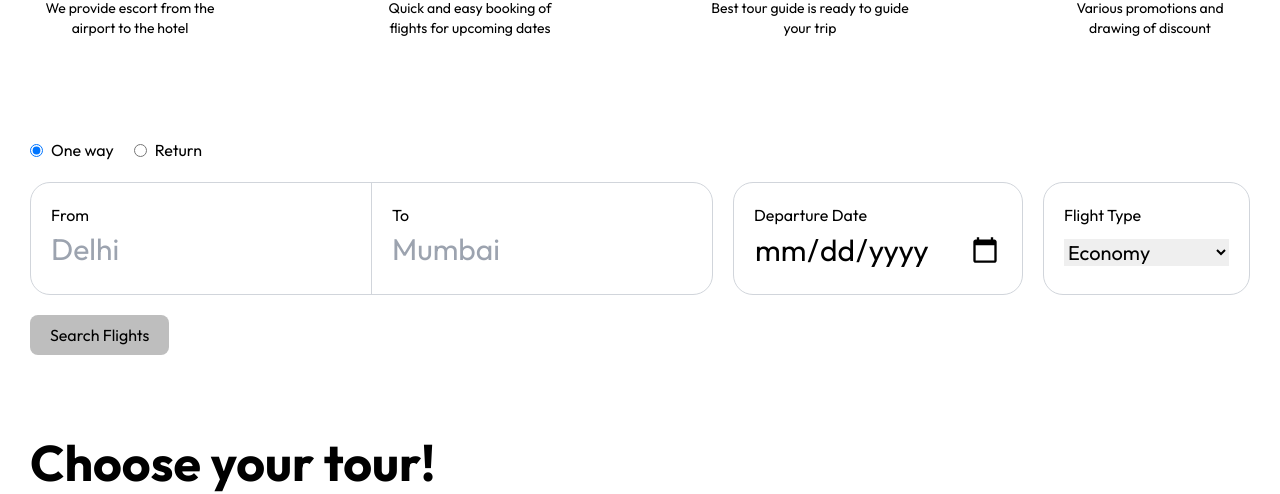
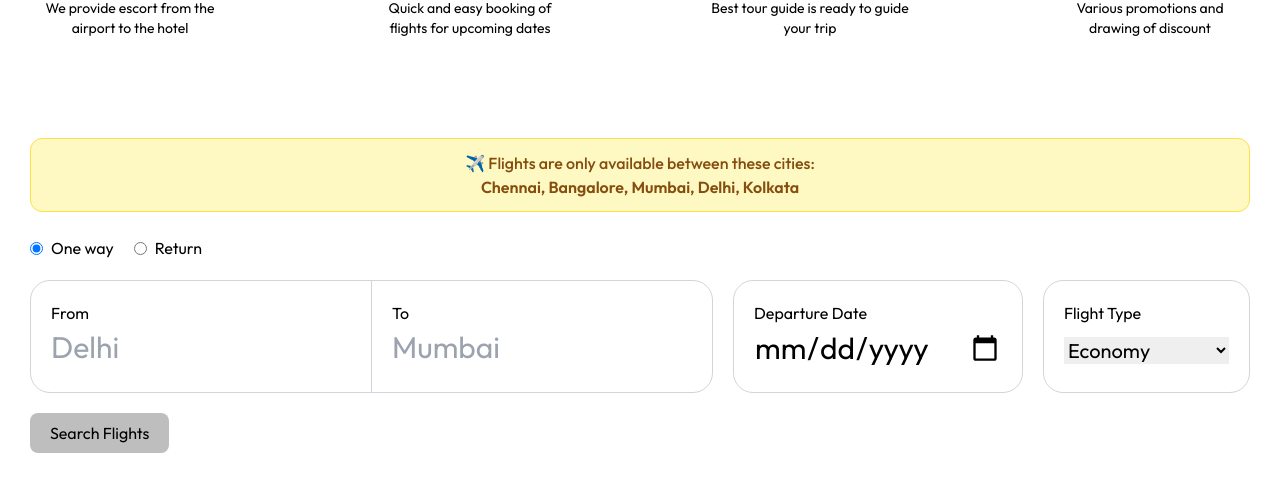
Before and after one commit to PERAMVENKATESH45/Flight-booking-system, a React (Vite) app in the folder frontend/: page / in a window 1280 px wide. Shown: the part 1075-1569 px from the top of the page. Built offline with nearby package versions, Linux system fonts and the light colour scheme; a web font is replaced by a local one.

Commit message:
Update HomeTicketBookingBox.jsx

```diff
--- a/frontend/src/components/HomeTicketBookingBox.jsx
+++ b/frontend/src/components/HomeTicketBookingBox.jsx
@@ -13,7 +13,14 @@ const HomeTicketBookingBox = () => {
 
   return (
     <div className="py-[50px] max-w-[1400px] mx-auto">
-      <div className="flex flex-col ">
+      {/* 🔔 Notice Banner */}
+      <div className="bg-yellow-100 border border-yellow-300 text-yellow-800 px-6 py-3 rounded-xl mb-6 text-center font-medium">
+        ✈️ Flights are only available between these cities: <br />
+        <span className="font-semibold">Chennai, Bangalore, Mumbai, Delhi, Kolkata</span>
+      </div>
+
+      {/* Booking Form */}
+      <div className="flex flex-col">
         <div className="flex gap-5 items-center justify-start mb-5">
           <div className="flex justify-center items-center gap-2">
             <input type="radio" name="ticketType" id="oneWay" defaultChecked />
@@ -33,7 +40,6 @@ const HomeTicketBookingBox = () => {
                 type="text"
                 placeholder="Delhi"
                 className="outline-none text-[30px] max-w-[300px]"
-                // onChange={handleFormDataChange}
               />
             </div>
             <div className="flex flex-col p-5 border-t-[1px] xl:border-l-[1px] xl:border-t-0 border-gray-300">
@@ -43,18 +49,16 @@ const HomeTicketBookingBox = () => {
                 type="text"
                 placeholder="Mumbai"
                 className="outline-none text-[30px] max-w-[300px]"
-                // onChange={handleFormDataChange}
               />
             </div>
           </div>
-          <div className="flex gap-5 border-[1px]  border-gray-300 rounded-[20px]">
+          <div className="flex gap-5 border-[1px] border-gray-300 rounded-[20px]">
             <div className="flex flex-col p-5">
               <h1>Departure Date</h1>
               <input
                 name="departDate"
                 type="date"
                 className="outline-none text-[20px] sm:text-[30px] w-full"
-                // onChange={handleFormDataChange}
               />
             </div>
           </div>
@@ -65,7 +69,6 @@ const HomeTicketBookingBox = () => {
                 name="flightType"
                 id="flightType"
                 className="w-full text-xl mt-3 outline-none border-none"
-                // onChange={handleFormDataChange}
               >
                 <option value="Economy">Economy</option>
                 <option value="Premium">Premium</option>
```
